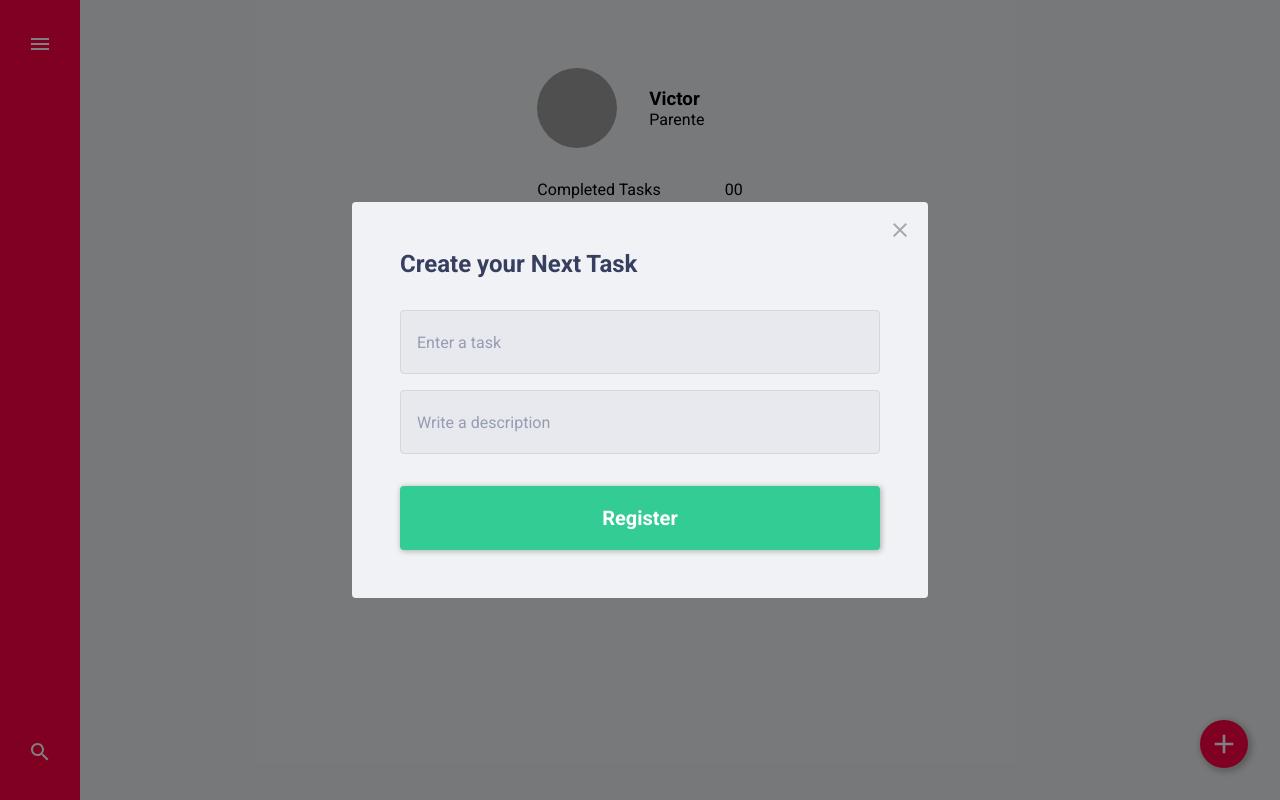
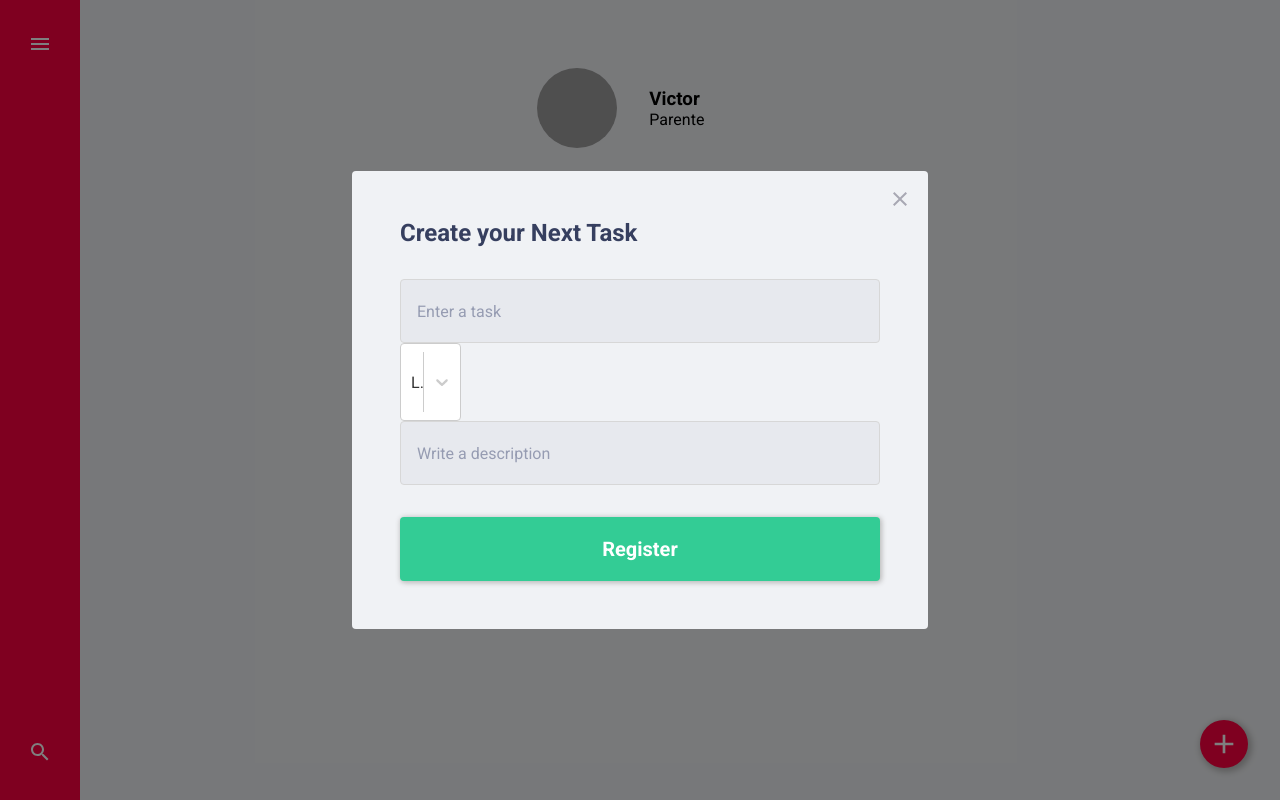
Before and after one commit to parvic/to-do-list, a Next.js app: page / in a window 1280 px wide. Both pictures are taken after a click on the button 1224 px from the left and 744 px from the top of the page. Built offline with nearby package versions, Linux system fonts and the light colour scheme; grey boxes are pictures that could not be loaded.

Commit message:
added priority selection function with react-select

```diff
--- a/package.json
+++ b/package.json
@@ -17,6 +17,7 @@
     "react-dom": "17.0.2",
     "react-icons": "^4.2.0",
     "react-modal": "^3.13.1",
+    "react-select": "^4.3.1",
     "styled-components": "^5.2.3"
   },
   "devDependencies": {
@@ -25,6 +26,7 @@
     "@types/node": "^15.0.1",
     "@types/react": "^17.0.4",
     "@types/react-modal": "^3.12.0",
+    "@types/react-select": "^4.0.15",
     "@types/styled-components": "^5.1.9",
     "@typescript-eslint/eslint-plugin": "^4.22.0",
     "@typescript-eslint/parser": "^4.22.0",
--- a/src/components/Card/index.tsx
+++ b/src/components/Card/index.tsx
@@ -6,12 +6,13 @@ import DeleteIcon from '@material-ui/icons/Delete';
 
 import * as S from './style';
 import { TaskContext } from '../../context/TaskContext';
+import theme from 'styles/theme/light';
 
 interface TaskProps {
   title: string;
   position: number;
   tag: string;
-  priority: string;
+  priority: 'priorityLow' | 'priorityMedium' | 'priorityHigh';
   date: string;
   description: string;
   checked?: boolean;
@@ -65,7 +66,7 @@ export function Card({
         // animate={{ opacity: 1, scale: 1 }}
       >
         <motion.div className="content">
-          <motion.div className="priority" />
+          <motion.div className={`priority ${priority}`} />
 
           <motion.div layout>
             <Checkbox color="default" checked={done} onChange={handleToggle} />
--- a/src/components/Card/style.ts
+++ b/src/components/Card/style.ts
@@ -1,4 +1,6 @@
 import styled from "styled-components";
+
+import theme from 'styles/theme/light'
 
 export const Container = styled.div`
   max-width: 100%;
@@ -10,8 +12,19 @@ export const Container = styled.div`
   .priority{
     width: 8px;
     height: 100%;
-    background-color: #33CC95;
     margin-right: 0.5rem;
+  }
+
+  .priorityLow {
+    background-color: ${theme.colors.priorityLow};
+  }
+
+  .priorityMedium {
+    background-color: ${theme.colors.priorityMedium};
+  }
+
+  .priorityHigh {
+    background-color: ${theme.colors.priorityHigh};
   }
 
   svg {
--- a/src/components/NewTaskModal/index.tsx
+++ b/src/components/NewTaskModal/index.tsx
@@ -1,5 +1,6 @@
 import { FormEvent, useContext, useEffect, useState } from 'react';
 import Modal from 'react-modal';
+import Select from 'react-select';
 import { Close } from '@material-ui/icons';
 
 import * as S from './style';
@@ -15,11 +16,26 @@ interface NewTaskProps {
 export function NewTaskModal({ isOpen, onRequestClose }: NewTaskProps) {
   const [title, setTitle] = useState('');
   const [description, setDescription] = useState('');
+  const [priority, setPriority] = useState('');
   const { createNewTask } = useContext(TaskContext);
+
+  const priorityOptions = [
+    { value: 'priorityLow', label: 'Low' },
+    { value: 'priorityMedium', label: 'Medium' },
+    { value: 'priorityHigh', label: 'High' },
+  ];
 
   function handleCreateNewTask(event: FormEvent) {
     event.preventDefault();
-    createNewTask(title, description);
+    createNewTask(title, description, priority);
+    console.log(title, description, priority);
+  }
+
+  function handleSelectPriority(prioritySelected: {
+    value: string;
+    label: string;
+  }) {
+    setPriority(prioritySelected.value);
   }
 
   useEffect(() => {
@@ -51,6 +67,13 @@ export function NewTaskModal({ isOpen, onRequestClose }: NewTaskProps) {
           onChange={event => setTitle(event.target.value)}
           placeholder="Enter a task"
         />
+
+        <Select
+          defaultValue={priorityOptions[0]}
+          options={priorityOptions}
+          onChange={handleSelectPriority}
+        />
+
         <input
           type="text"
           value={description}
--- a/src/context/TaskContext.tsx
+++ b/src/context/TaskContext.tsx
@@ -8,7 +8,7 @@ import {
 interface TaskContextData {
   tasks: TaskProps[];
   taskDetails: TaskProps;
-  createNewTask: (title: string, description: string) => void;
+  createNewTask: (title: string, description: string, priority: string) => void;
   deleteTask: (position: number) => void;
   showTaskDetails: (task: TaskProps) => void;
   getTasksFromLocalStorage: () => [];
@@ -39,13 +39,13 @@ export function TaskProvider({ children }: TaskProviderProps) {
   const [isModalTaskOpen, setIsModalTaskOpen] = useState(false);
   const [lastPosition, setLastPosition] = useState();
 
-  function createNewTask(title: string, description: string) {
-    console.log(title, description);
+  function createNewTask(title: string, description: string, priority: string) {
+    console.log(title, description, priority);
     const task = {
       title: title,
       position: tasks.length === 0 ? 1 : tasks[tasks.length - 1].position + 1,
       tag: '',
-      priority: '',
+      priority: priority,
       date: '',
       description: description,
       checked: false,
@@ -65,7 +65,6 @@ export function TaskProvider({ children }: TaskProviderProps) {
   }
 
   function openModal() {
-    console.log();
     setIsModalTaskOpen(true);
   }
 
--- a/src/styles/theme/light.ts
+++ b/src/styles/theme/light.ts
@@ -8,9 +8,9 @@ export default {
     cardText: '#f4a261',
     cardIcon: '#e76f51',
     card: '#a8a8b3',
-    priority1: '#a8a8b3',
-    priority2: '#909099',
-    priority3: '#909099',
+    priorityLow: '#33CC95',
+    priorityMedium: '#e9c46a',
+    priorityHigh: '#e76f51',
   },
 
   screenSize: {
```
Also changed, not shown: 1 other file (tests, documents, lock files or other folders).
